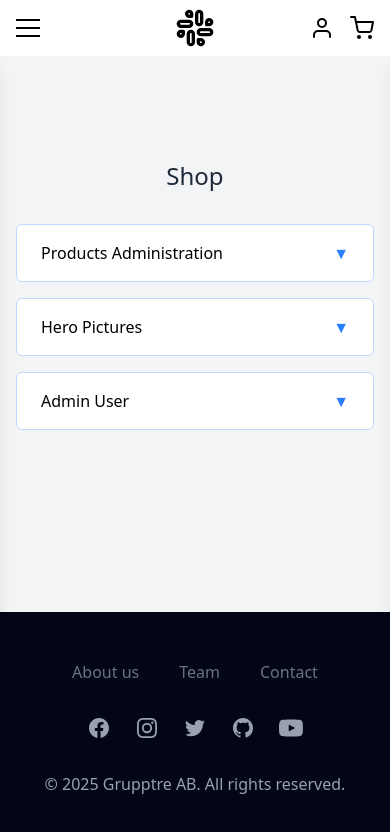
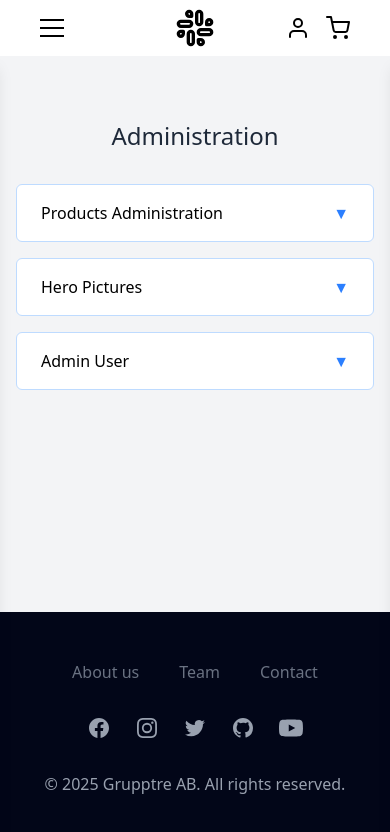
Before and after one commit to OliverBorys/JavaScript2_OliverBorys_VG, a React (Vite) app in the folder client/: page /admin in a window 390 px wide. Shown: the top 832 px of the page. Built offline with nearby package versions, Linux system fonts and the light colour scheme; no server answers.

Commit message:
Fixed styling in admin heroimg. samt px in header and pt in admin page

```diff
--- a/client/src/components/Admin/AdminPage/HeroImageForm.jsx
+++ b/client/src/components/Admin/AdminPage/HeroImageForm.jsx
@@ -45,10 +45,10 @@ const HeroImageForm = () => {
           required
         />
       </div>
-      <div className="col-span-1 mt-4 mb-2">
+      <div className="col-span-1 mt-4 md:mt-10 mb-2">
         <button
           type="submit"
-          className="p-2 font-medium border border-blue-500 bg-white text-blue-500 hover:bg-blue-500 hover:text-white transition-all text-center rounded"
+          className="p-1.5 font-medium border border-blue-500 bg-white text-blue-500 hover:bg-blue-500 hover:text-white transition-all text-center rounded"
         >
           Update Hero Images
         </button>
--- a/client/src/components/Header/Header.jsx
+++ b/client/src/components/Header/Header.jsx
@@ -91,7 +91,7 @@ const Header = () => {
       onMouseEnter={() => setHovered(true)}
       onMouseLeave={() => setHovered(false)}
     >
-      <div className="flex items-center justify-between px-4 md:px-10 py-4">
+      <div className="flex items-center justify-between px-10 py-4">
         <button
           className="lg:hidden grid item-center z-50"
           onMouseDown={(e) => {
--- a/client/src/pages/AdminPage/AdminPage.jsx
+++ b/client/src/pages/AdminPage/AdminPage.jsx
@@ -10,9 +10,9 @@ const AdminPage = () => {
   }, []);
 
   return (
-    <main className="mt-28 p-4 md:p-6 md:mx-6 lg:mx-16">
+    <main className="mt-30 px-4 md:px-6 md:mx-6 lg:mx-16">
       <header className="text-center my-8">
-        <h1 className="text-2xl font-medium text-gray-800">Shop</h1>
+        <h1 className="text-2xl font-medium text-gray-800">Administration</h1>
       </header>
       <section className="w-full">
         <Accordion title="Products Administration">
```
